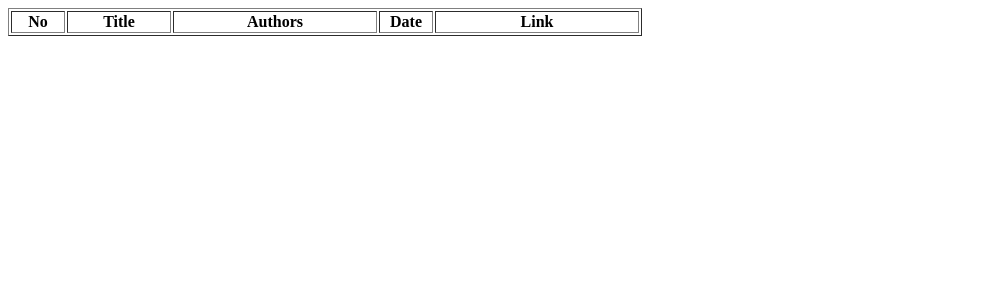
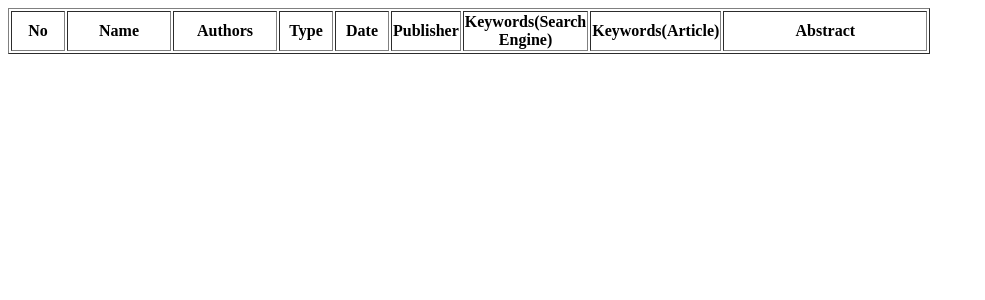
Before and after one commit to mustafaacikyol/College_Projects_2, a Flask app: template Web Scraping Academy Application/templates/results.html in a window 1280 px wide. Shown: the top 300 px of the page, without its empty margins (0-985 px from the left). Run offline with Flask 3, Linux system fonts and the light colour scheme; the template is opened without the code that fills it, so the values that code supplies are empty.

Commit message:
add results.html and app.py

```diff
--- a/Web Scraping Academy Application/app.py
+++ b/Web Scraping Academy Application/app.py
@@ -1,90 +1,8 @@
-from flask import Flask, redirect, url_for, request, render_template
+from flask import Flask, render_template, request
 import requests
 from bs4 import BeautifulSoup
 
 app = Flask(__name__)
-
-""" @app.route('/hello')
-def hello_world():
-   return 'hello world' """
-
-""" @app.route('/hello/<name>')
-def hello_name(name):
-   return 'Hello %s!' % name """
-
-""" @app.route('/blog/<int:postID>')
-def show_blog(postID):
-   return 'Blog Number %d' % postID
-
-@app.route('/rev/<float:revNo>')
-def revision(revNo):
-   return 'Revision Number %f' % revNo """
-
-""" @app.route('/admin')
-def hello_admin():
-   return 'Hello Admin'
-
-@app.route('/guest/<guest>')
-def hello_guest(guest):
-   return 'Hello %s as Guest' % guest
-
-@app.route('/user/<name>')
-def hello_user(name):
-   if name =='admin':
-      return redirect(url_for('hello_admin'))
-   else:
-      return redirect(url_for('hello_guest',guest = name)) """
-
-""" @app.route('/success/<name>')
-def success(name):
-   return 'welcome %s' % name
-
-@app.route('/index',methods = ['POST', 'GET'])
-def login():
-   if request.method == 'POST':
-      user = request.form['search']
-      return redirect(url_for('success',name = user))
-   else:
-      user = request.args.get('search')
-      return redirect(url_for('success',name = user)) """
-
-""" @app.route('/qwe')
-def hello_name():
-   return render_template('hello.html') """
-
-""" @app.route('/hello/<int:score>')
-def hello_name(score):
-   return render_template('hello.html', marks = score) """
-
-""" @app.route('/')
-def result():
-   dict = {'phy':50,'che':60,'maths':70}
-   return render_template('hello.html', result = dict) """
-
-""" @app.route("/")
-def index():
-   return render_template("index.html") """
-
-""" @app.route('/')
-def student():
-   return render_template('student.html')
-
-@app.route('/result',methods = ['POST', 'GET'])
-def result():
-   if request.method == 'POST':
-      result = request.form
-      return render_template("result.html",result = result) """
-
-""" @app.route('/')
-def index():
-    return render_template('index.html')
-
-@app.route('/',methods = ['POST', 'GET'])
-def result():
-   if request.method == 'POST':
-      result = request.form
-      return render_template("result.html",result = result) """
-
 
 @app.route('/')
 def index():
@@ -93,40 +11,66 @@ def index():
 @app.route('/results', methods=['POST'])
 def search():
     query = request.form['query']
-    results = scrape_google_scholar(query)
-    results_length = len(results)
-    return render_template('results.html', results=results, results_length=results_length)
+    articles = scrape_dergipark(query)
+    articles_length = len(articles)
+    print(articles_length)
+    return render_template('results.html', articles=articles, articles_length=articles_length)
 
-def scrape_google_scholar(query):
-    url = f"https://scholar.google.com/scholar?q={query}"
-    headers = {
-        "User-Agent": "Mozilla/5.0 (Windows NT 10.0; Win64; x64) AppleWebKit/537.36 (KHTML, like Gecko) Chrome/58.0.3029.110 Safari/537.3"
-    }
-    response = requests.get(url, headers=headers)
+def scrape_dergipark(query):
+    # URL of the page you want to scrape
+    url = f'https://dergipark.org.tr/tr/search?q={query}&section=articles'
+
+    # Send a GET request to the URL
+    response = requests.get(url)
+
+    # Parse HTML content
     soup = BeautifulSoup(response.text, 'html.parser')
-    # Extract relevant information from the soup object
-    # Example: titles, authors, publication dates, etc.
-    results = []
-    for item in soup.find_all('div', class_='gs_ri'):
-        title = item.find('h3', class_='gs_rt').a.text
-        if title is None:
-            title = item.find("h3", class_="gs_rt").find("span").text
-        authors = item.find('div', class_='gs_a').text.split('-')[0].strip()
-        #   authors = item.find('div', class_='gs_a').text
-        #   type = item.find('div', class_='gs_a').text.split(' - ')[0]
-        date_element = item.find('div', class_='gs_a').text
-        date = date_element.split('-')[-2].strip()  # Extract the last part as the date
-        if ',' in date:
-         parts = date.split(',')
 
-         # Get the second part (index 1)
-         date = parts[1].strip()  # Use strip() to remove leading/trailing whitespace
+    # Extract information from the elements
+    articles = []
+    counter = 0
+    for article in soup.find_all('div', class_='article-card'):
+        if counter == 10:
+            break
+        name = article.find('h5', class_='card-title').a.text.strip()
 
-        link = item.find('h3', class_='gs_rt').a['href']
-        results.append({'title': title, 'authors': authors, 'type': type, 'date': date, 'link': link})
-    return results
+        article_url = article.find('h5', class_='card-title').a['href']  # Extract detail page URL
+        # Access detail page and perform web scraping
+        article_response = requests.get(article_url)
+        article_soup = BeautifulSoup(article_response.text, 'html.parser')
+
+        # Example: Extracting abstract from detail page
+        authors = article_soup.find('p', class_='article-authors').text.strip()
+        try:
+            type = article_soup.find('div', class_='kt-portlet__head-title').span.text.strip()
+        except AttributeError:
+            type = None
+        date = article_soup.find('span', class_='article-subtitle').text.split(',')[-1].strip()
+        publisher = article_soup.find('div', class_='kt-heading kt-align-center').a.h1.text.strip()
+        keywords = article_soup.find('div', class_='article-keywords').p.text.strip()
+        abstract = article_soup.find('div', class_='article-abstract').p.text.strip()
 
 
 
+        # abstract = article.find('div', class_='abstract').text.strip()
+        # You can extract more information as needed
+
+        data = {
+            'name': name,
+            'authors': authors,
+            'type': type,
+            'date': date,
+            'publisher': publisher,
+            'keywords_se': query,
+            'keywords': keywords,
+            'abstract': abstract
+        }
+
+        articles.append(data)
+        counter += 1
+
+    # Render the template with the extracted data
+    return articles
+
 if __name__ == '__main__':
-   app.run(port=5000, debug = True)
+    app.run(debug=True)
--- a/Web Scraping Academy Application/templates/results.html
+++ b/Web Scraping Academy Application/templates/results.html
@@ -9,20 +9,26 @@
    <table border="1">
       <tr>
          <th style="width: 50px;">No</th>
-         <th style="width: 100px;">Title</th>
-         <th style="width: 200px;">Authors</th>
-         <!-- <th style="width: 100px;">Type</th> -->
+         <th style="width: 100px;">Name</th>
+         <th style="width: 100px;">Authors</th>
+         <th style="width: 50px;">Type</th>
          <th style="width: 50px;">Date</th>
-         <th style="width: 200px;">Link</th>
+         <th style="width: 50px;">Publisher</th>
+         <th style="width: 50px;">Keywords(Search Engine)</th>
+         <th style="width: 50px;">Keywords(Article)</th>
+         <th style="width: 200px;">Abstract</th>
      </tr>
-      {% for i in range(1, results_length + 1) %}
+      {% for i in range(1, articles_length + 1) %}
         <tr>
           <td>{{ i }}</td>
-          <td>{{ results[i-1].title }}</td>
-          <td>{{ results[i-1].authors }}</td>
-          <!-- <td>{{ results[i-1].type }}</td> -->
-          <td>{{ results[i-1].date }}</td>
-          <!-- <td>{{ results[i-1].link }}</td> -->
+          <td>{{ articles[i-1].name }}</td>
+          <td>{{ articles[i-1].authors }}</td>
+          <td>{{ articles[i-1].type }}</td>
+          <td>{{ articles[i-1].date }}</td>
+          <td>{{ articles[i-1].publisher }}</td>
+          <td>{{ articles[i-1].keywords_se }}</td>
+          <td>{{ articles[i-1].keywords }}</td>
+          <td>{{ articles[i-1].abstract }}</td>
         </tr>
       {% endfor %}
     </table>
```
Also changed, not shown: Web Scraping Academy Application/templates/hello.html (deleted, +0 -23 lines), Web Scraping Academy Application/templates/student.html (deleted, +0 -17 lines).
